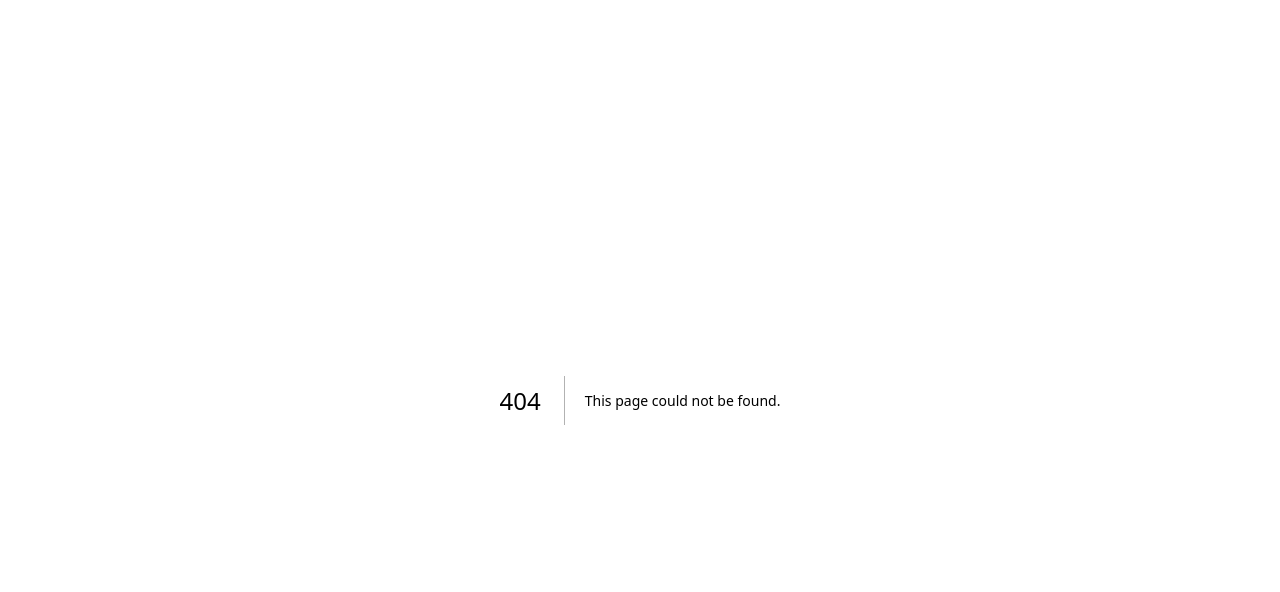
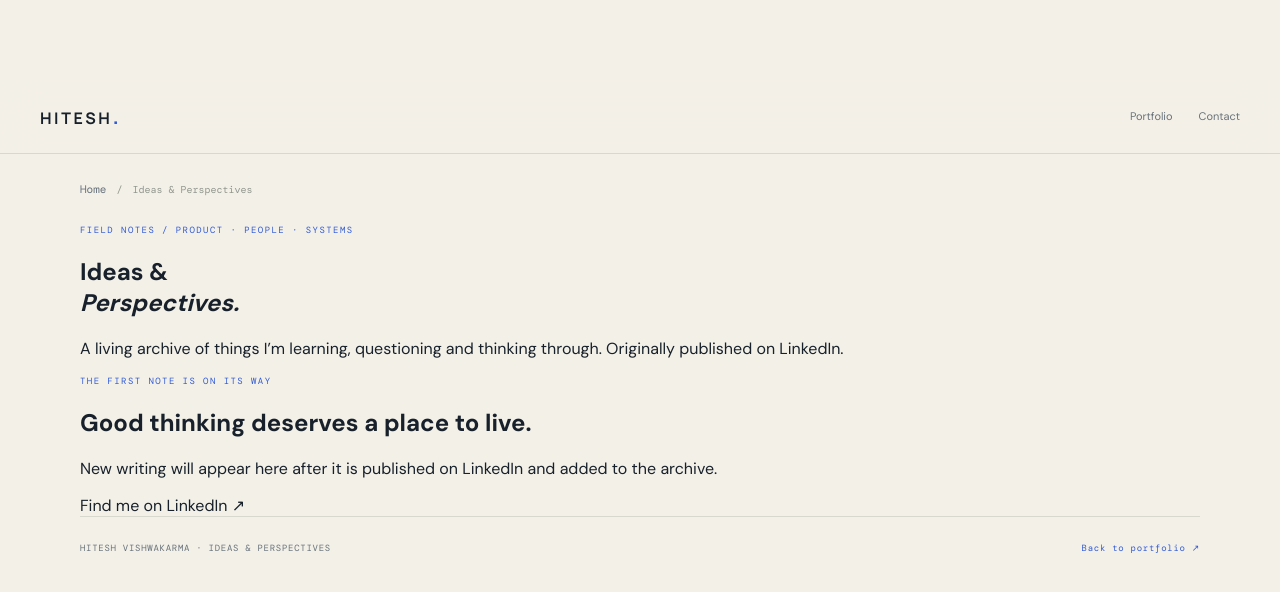
Before and after one commit to hiteshisthatyou/hitesh-portfolio, a Next.js app: page /ideas in a window 1280 px wide. Before the commit this address had no page. Shown: the top 592 px of the page. Built offline with nearby package versions, Linux system fonts and the light colour scheme.

Commit message:
feat: add private LinkedIn ideas archive

```diff
--- /dev/null
+++ b/app/ideas/page.tsx
@@ -0,0 +1,25 @@
+import Link from 'next/link';
+import archive from '@/content/linkedin-posts.json';
+
+export const metadata = {
+  title: 'Ideas & Perspectives | Hitesh Vishwakarma',
+  description: 'Notes on product thinking, fintech, operations and technology by Hitesh Vishwakarma.'
+};
+
+export default function IdeasPage() {
+  const posts = [...archive.posts].sort((a: any, b: any) => new Date(b.publishedAt).getTime() - new Date(a.publishedAt).getTime());
+  return <main className="ideas-page">
+    <header className="bond-topbar"><Link href="/" className="bond-wordmark">HITESH<span>.</span></Link><nav><Link href="/">Portfolio</Link><Link href="/#contact">Contact</Link></nav></header>
+    <div className="bond-wrap">
+      <div className="bond-breadcrumb"><Link href="/">Home</Link><span>/</span><span>Ideas & Perspectives</span></div>
+      <section className="ideas-intro"><p className="bond-eyebrow">FIELD NOTES / PRODUCT · PEOPLE · SYSTEMS</p><h1>Ideas &<br/><em>Perspectives.</em></h1><p>A living archive of things I’m learning, questioning and thinking through. Originally published on LinkedIn.</p></section>
+      {posts.length ? <section className="ideas-list">{posts.map((post: any) => <article className="ideas-card" key={post.id}>
+        <div className="ideas-card-meta"><span>{post.category || 'PERSPECTIVE'}</span><time>{post.publishedAt ? new Date(post.publishedAt).toLocaleDateString('en-IN',{day:'numeric',month:'short',year:'numeric'}) : ''}</time></div>
+        <div className="ideas-copy">{post.text}</div>
+        <a className="ideas-original" href={post.url} target="_blank" rel="noopener noreferrer">Read original on LinkedIn ↗</a>
+        {post.embedUrl ? <div className="ideas-embed"><iframe src={post.embedUrl} title="Original LinkedIn post" loading="lazy" referrerPolicy="strict-origin-when-cross-origin" allowFullScreen /></div> : null}
+      </article>)}</section> : <section className="ideas-empty"><p className="bond-eyebrow">THE FIRST NOTE IS ON ITS WAY</p><h2>Good thinking deserves a place to live.</h2><p>New writing will appear here after it is published on LinkedIn and added to the archive.</p><a className="ideas-original" href="https://www.linkedin.com/in/hiteshv/" target="_blank" rel="noopener noreferrer">Find me on LinkedIn ↗</a></section>}
+      <footer className="bond-footer"><span>HITESH VISHWAKARMA · IDEAS & PERSPECTIVES</span><Link href="/">Back to portfolio ↗</Link></footer>
+    </div>
+  </main>;
+}
```
